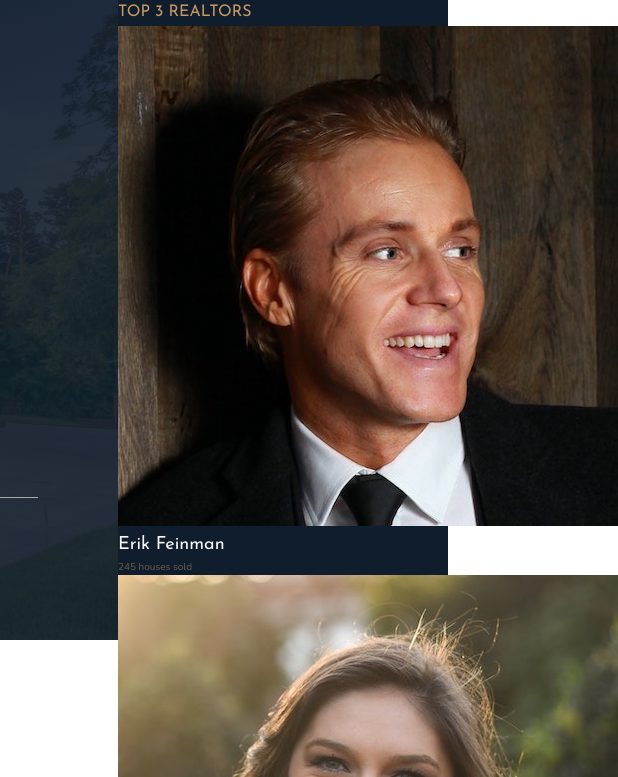
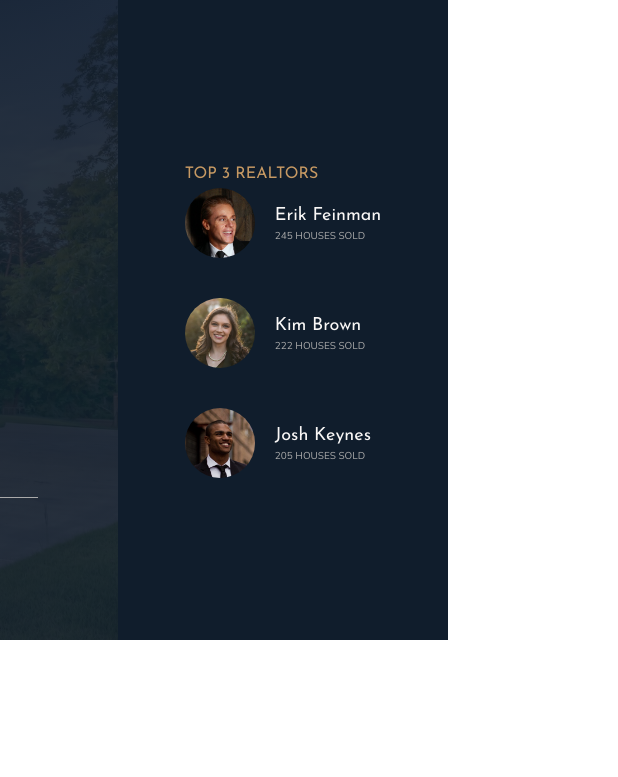
Before and after one commit to brentguf/css-grids, a website: page index.html in a window 1280 px wide. Shown: the top 777 px of the page, 832-1450 px from the left, 618 px wide, since content can reach past the window. Drawn offline with nearby package versions, Linux system fonts and the light colour scheme; files that its build step writes are made by us from their sources.

Commit message:
realtors positioning

```diff
--- a/sass/_realtors.scss
+++ b/sass/_realtors.scss
@@ -1,4 +1,29 @@
 .realtors {
   background-color: $color-secondary;
   grid-column: col-start 7 / full-end;
+  padding: 3rem;
+
+  display: grid;
+  align-content: center;
+  justify-content: center;
+
+  &__list {
+    display: grid;
+    grid-template-columns: min-content max-content;
+    grid-column-gap: 2rem;
+    grid-row-gap: 5vh;
+    align-items: center;
+  }
+
+  &__img {
+    width: 7rem;
+    border-radius: 50%;
+    display: block;
+  }
+
+  &__sold {
+    text-transform: uppercase;
+    color: $color-grey-light-2;
+    margin-top: -3px;
+  }
 }
```
